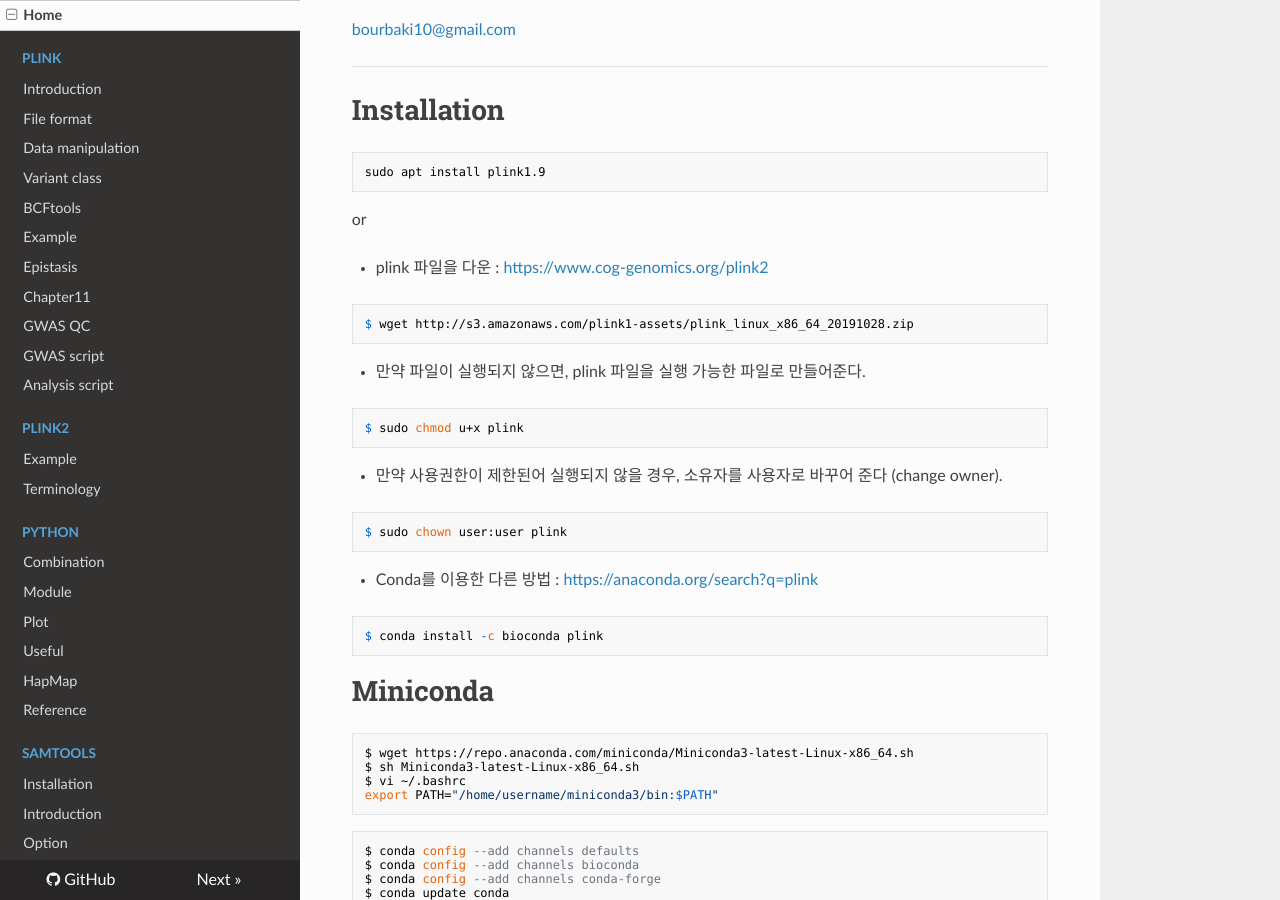
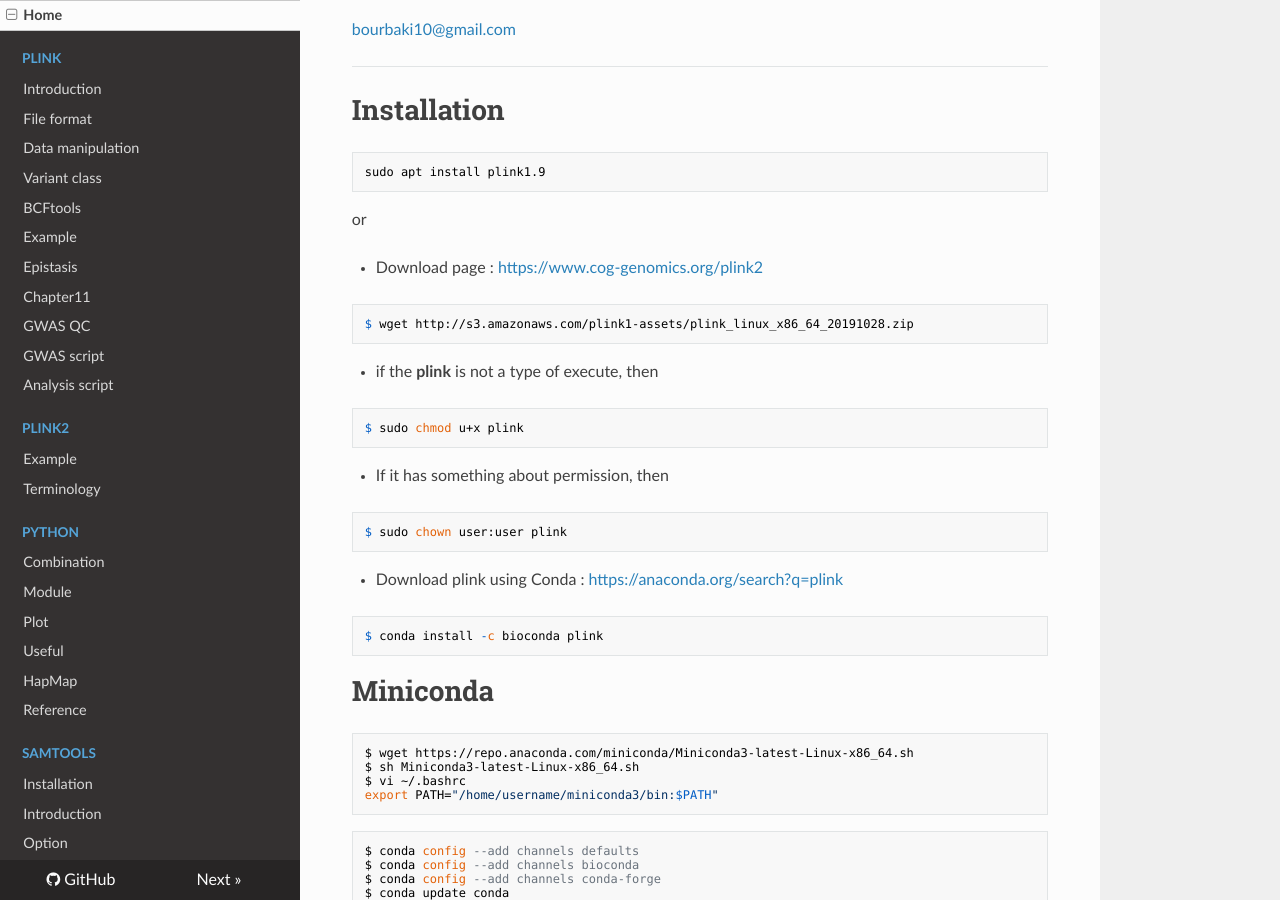
Before and after one commit to WonyoungCho/plink, an MkDocs documentation site: the page built from docs/index.md, in a window 1280 px wide and 900 px high, scrolled down 554 px. Built offline with MkDocs 1.6.1, drawn with Linux system fonts in a browser that asks for light colours; nearby versions of some CDN libraries; old or Windows-style settings are respelled for this version of MkDocs.

Commit message:
Update index.md

````diff
--- a/docs/index.md
+++ b/docs/index.md
@@ -25,21 +25,21 @@ sudo apt install plink1.9
 ```
 or
 
-- plink 파일을 다운 : <a href="https://www.cog-genomics.org/plink2" target="_blank"> https://www.cog-genomics.org/plink2 </a>
+- Download page : <a href="https://www.cog-genomics.org/plink2" target="_blank"> https://www.cog-genomics.org/plink2 </a>
 ```
 $ wget http://s3.amazonaws.com/plink1-assets/plink_linux_x86_64_20191028.zip
 ```
-- 만약 파일이 실행되지 않으면, plink 파일을 실행 가능한 파일로 만들어준다.
+- if the **plink** is not a type of execute, then
 ```
 $ sudo chmod u+x plink
 ```
 
-- 만약 사용권한이 제한된어 실행되지 않을 경우, 소유자를 사용자로 바꾸어 준다 (change owner).
+- If it has something about permission, then
 ```
 $ sudo chown user:user plink
 ```
 
-- Conda를 이용한 다른 방법 : <a href="https://anaconda.org/search?q=plink" target="_blank"> https://anaconda.org/search?q=plink </a>
+- Download plink using Conda : <a href="https://anaconda.org/search?q=plink" target="_blank"> https://anaconda.org/search?q=plink </a>
 ```
 $ conda install -c bioconda plink
 ```
````
